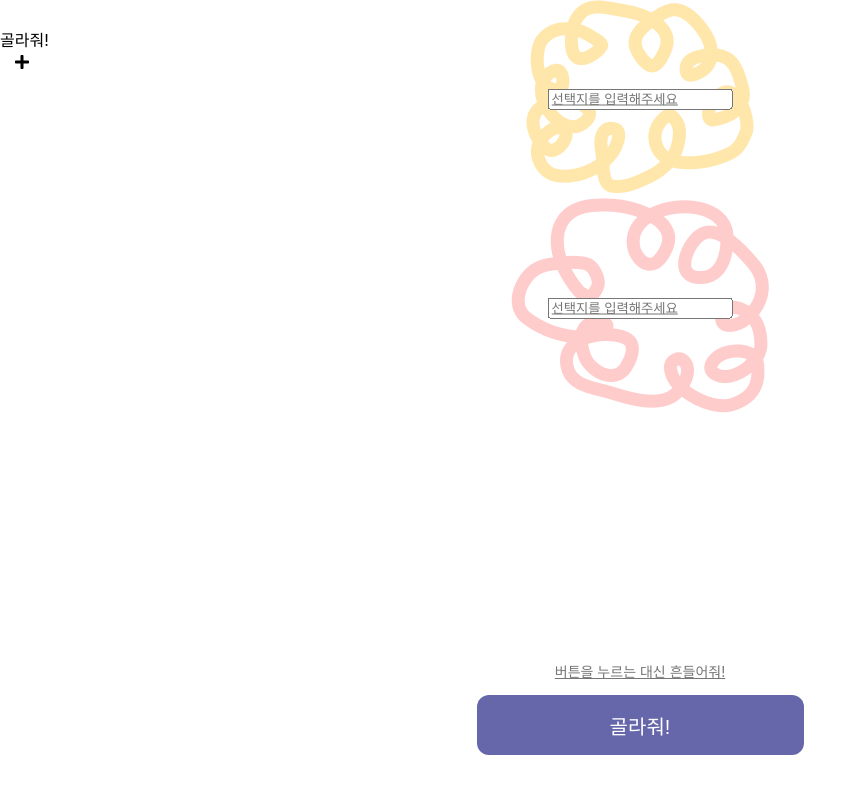
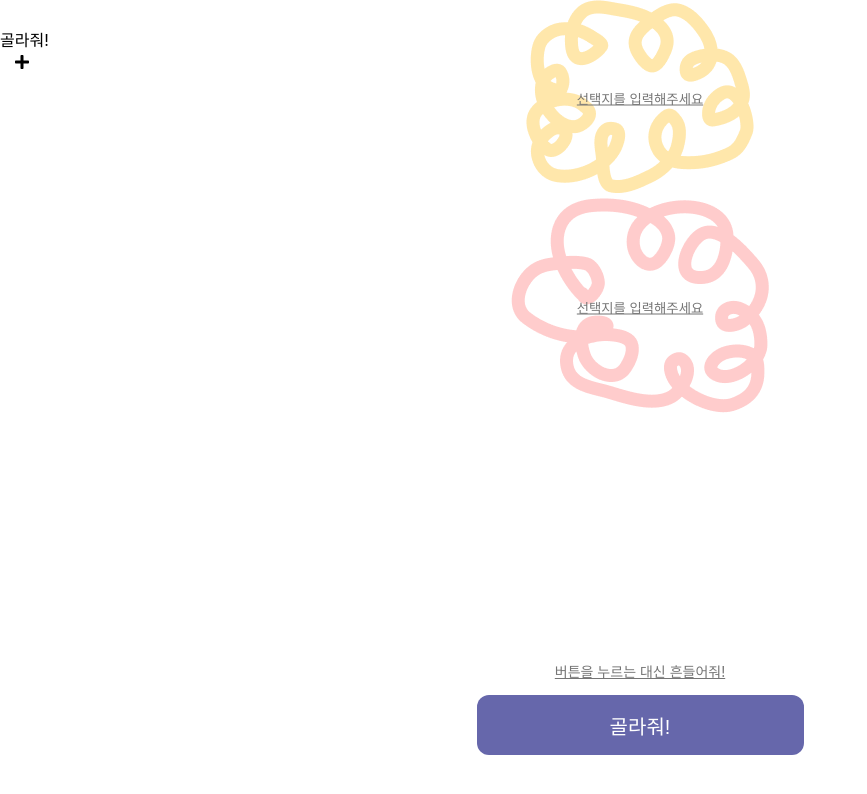
Before and after one commit to ksa37/ChoiceHelper, a React (Create React App) app in the folder choicehelper/: page / in a window 1280 px wide. Shown: the top 794 px of the page, without its empty margins (0-867 px from the left). Built offline with nearby package versions, Linux system fonts and the light colour scheme.

Commit message:
Update cloud text css

```diff
--- a/choicehelper/src/App.css
+++ b/choicehelper/src/App.css
@@ -62,4 +62,27 @@ header {
   transform: translate(-50%, -50%);
   color: #757575;
   text-decoration: underline;
+  text-align: center;
+  background-color: transparent;
 }
+
+.text-after-input {
+  position: absolute;
+  top: 50%;
+  left: 50%;
+  transform: translate(-50%, -50%);
+  text-align: center;
+  background-color: transparent;
+  font-size: 18px;
+}
+
+input {
+  -webkit-appearance: none;
+  -moz-appearance: none;
+  appearance: none;
+  border: 0;
+}
+
+input:focus {
+  outline: none;
+}
```
